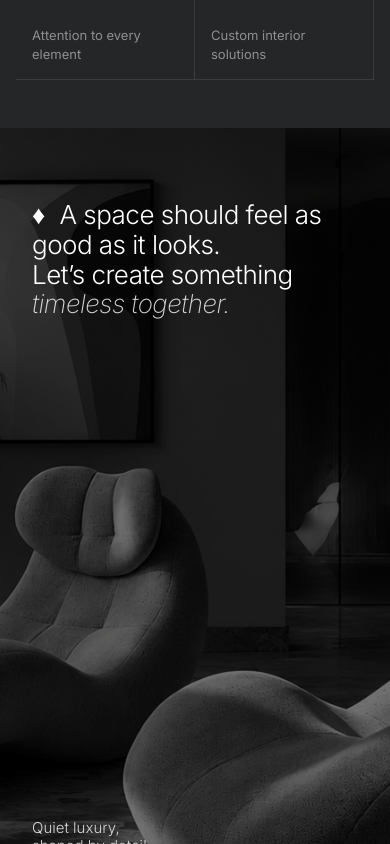
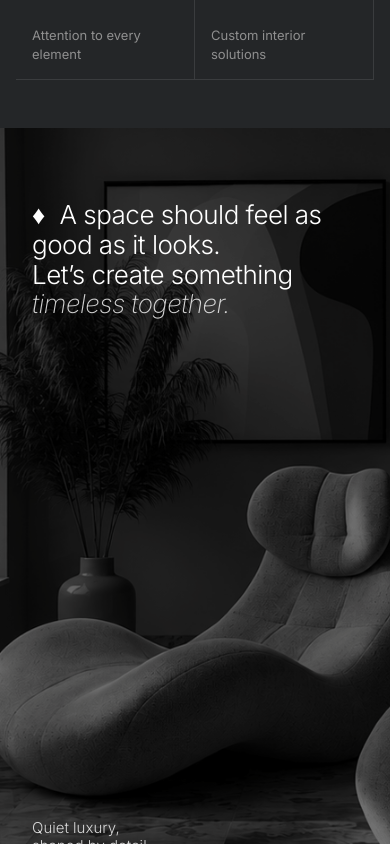
Before and after one commit to jagathkrishna123/iNTERIOR-DESIGN, a React (Vite) app: page / in a window 390 px wide. Shown: the part 3920-4764 px from the top of the page. Built offline with nearby package versions, Linux system fonts and the light colour scheme.

Commit message:
14th commit

```diff
--- a/src/Pages/Landingpage.jsx
+++ b/src/Pages/Landingpage.jsx
@@ -948,7 +948,12 @@ const Landingpage = () => {
   initial={{ scale: 1.1, opacity: 0 }}
   animate={{ scale: 1, opacity: 1 }}
   transition={{ duration: 1.5, ease: "easeOut" }}
-          className="absolute inset-0 bg-cover bg-center"
+  className="
+    absolute inset-0
+    bg-cover
+    bg-[position:29%_center]
+    md:bg-center
+  "
   style={{
     backgroundImage: `url(${explore})`,
   }}
```
Lines whose indentation alone changed are shown as unchanged.
